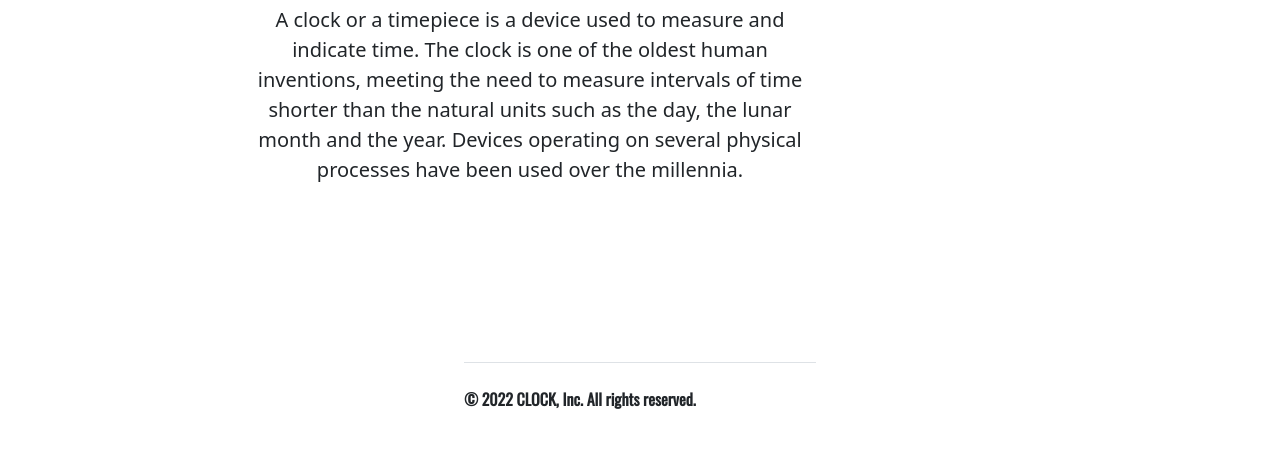
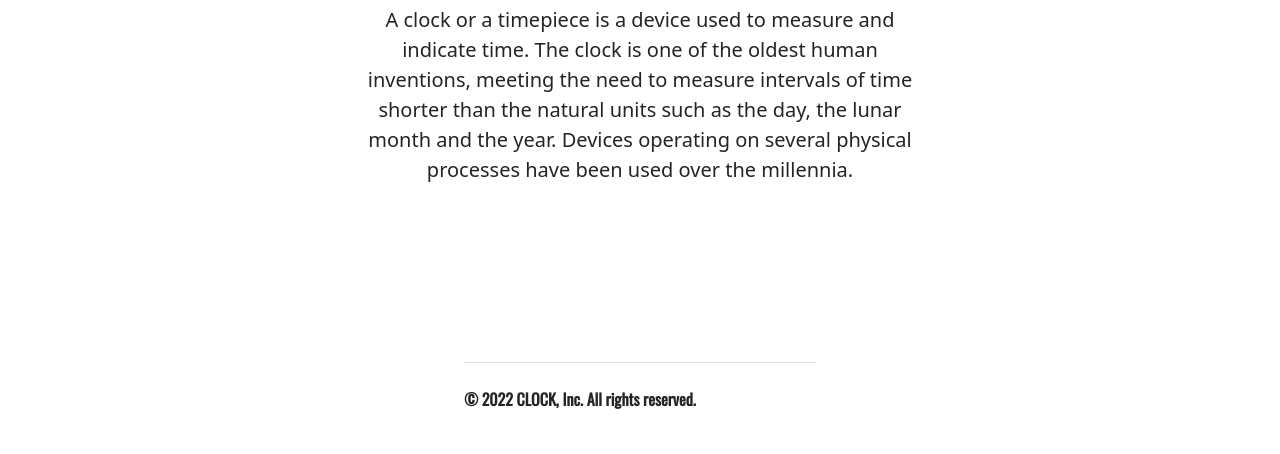
Before and after one commit to bhussain60000/clock, a plain HTML site: page index.html in a window 1280 px wide. Shown: the part 395-849 px from the top of the page. Drawn offline with nearby package versions, Linux system fonts and the light colour scheme; a web font is replaced by a local one.

Commit message:
Update index.html

```diff
--- a/index.html
+++ b/index.html
@@ -36,8 +36,8 @@
     .container{
         display: flex;
         justify-content: center;
-        margin-top: -4.5rem;
-        margin: -40px;
+
+
         min-height: calc(100vh - 90px - 50px);
     }
     .container h1{
```
